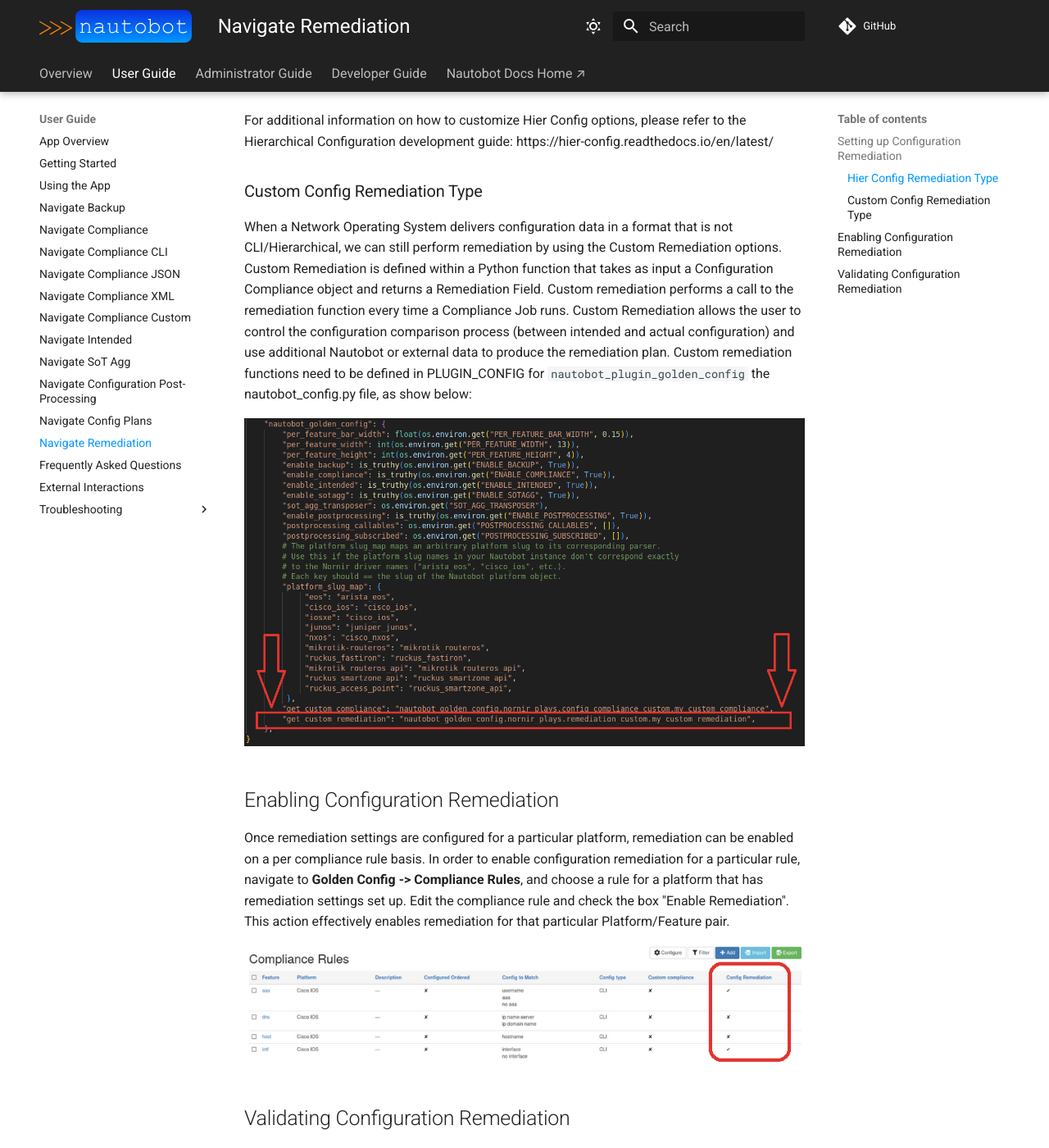
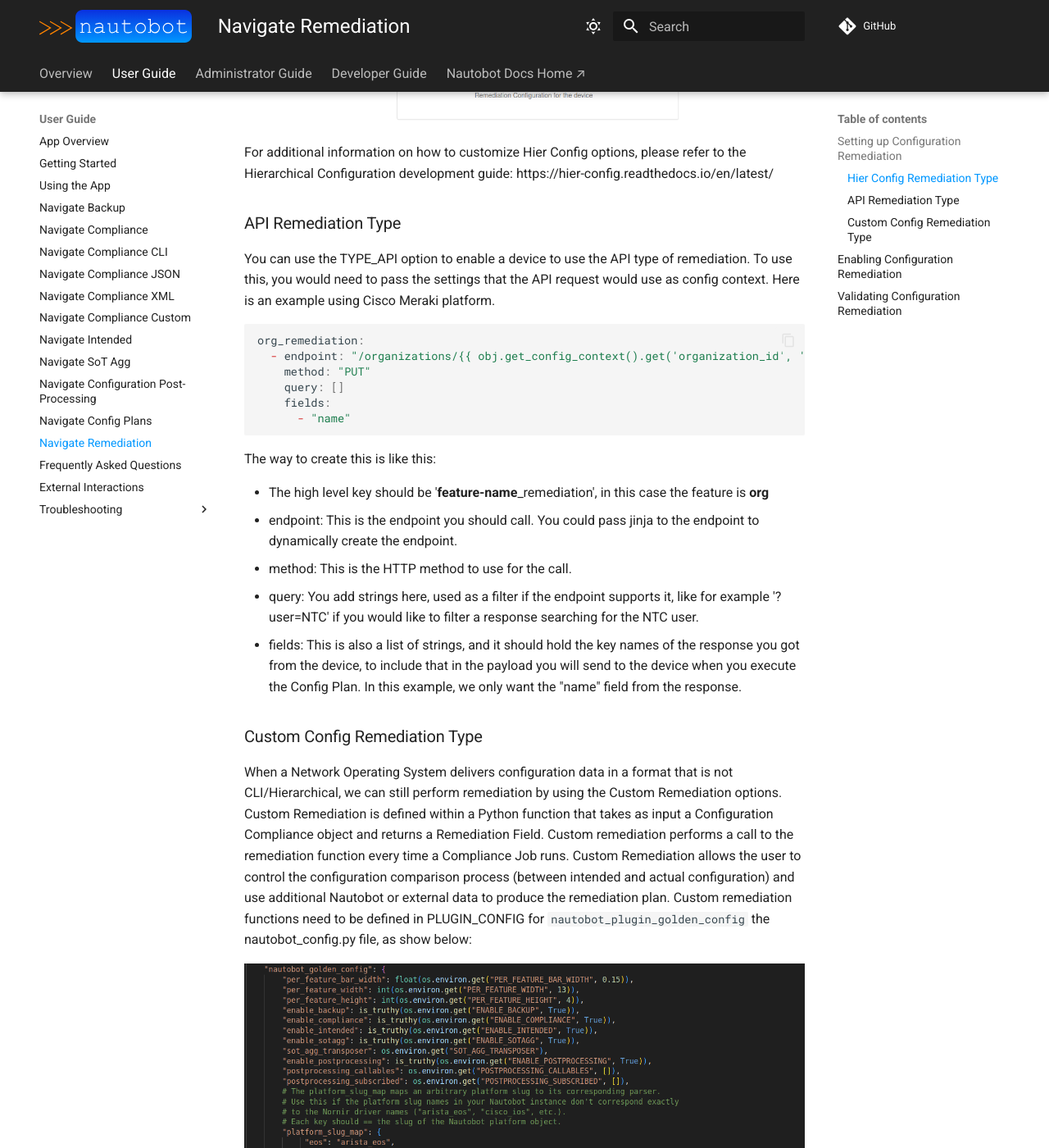
Before and after one commit to nautobot/nautobot-app-golden-config, an MkDocs documentation site: the page built from docs/user/app_feature_remediation.md, in a window 1280 px wide and 1400 px high, scrolled down 2018 px. Shown: the whole window at 82% size. Built offline with MkDocs 1.6.1 and Material for MkDocs 9.7.7, drawn with Linux system fonts in a browser that asks for light colours; comment, search, counter and statistics services are not loaded; some of the changed text lies outside the part shown.

Commit message:
adding documentation explaining how to use API remediation

````diff
--- a/docs/user/app_feature_remediation.md
+++ b/docs/user/app_feature_remediation.md
@@ -3,7 +3,6 @@
 Automated network configuration remediation is a systematic approach that leverages technology and processes to address and rectify configuration issues in network devices.
 It involves the use of the Golden Configuration app to understand the current configuration state, compare it against the intended configuration state, and automatically generate remediation data.
 Automated network configuration remediation improves efficiency by eliminating manual efforts and reducing the risk of human errors. It enables rapid response to security vulnerabilities, minimizes downtime, and enhances compliance with regulatory and industry standards.
-
 
 The current sources of data to generate remediating configuration are as follows:
 
@@ -15,10 +14,8 @@
 
 - The **Remediation** configuration of a specific Compliance Feature
 
-
 !!! note
-    The Intended, Missing and Extra configuration come from the [Configuration Compliance](./app_feature_compliance.md#compliance-details-view) object that is created when you run the [Perform Configuration Compliance Job](./app_feature_compliance.md#starting-a-compliance-job).
-
+The Intended, Missing and Extra configuration come from the [Configuration Compliance](./app_feature_compliance.md#compliance-details-view) object that is created when you run the [Perform Configuration Compliance Job](./app_feature_compliance.md#starting-a-compliance-job).
 
 ## Setting up Configuration Remediation
 
@@ -26,6 +23,7 @@
 Network device operating systems (Nautobot Platforms) can consume two different types of remediation, namely:
 
 - **HIERCONFIG remediation (CLI - hierarchical)**
+- **API remediation (API - JSON body)**
 - **Custom Remediation**
 
 ![Remediation Platform Settings](../images/remediation_settings_per_platform.png)
@@ -48,6 +46,28 @@
 For additional information on how to customize Hier Config options, please refer to the Hierarchical Configuration development guide:
 https://hier-config.readthedocs.io/en/latest/
 
+### API Remediation Type
+
+You can use the TYPE_API option to enable a device to use the API type of remediation. To use this, you would need to pass the settings
+that the API request would use as config context. Here is an example using Cisco Meraki platform.
+
+```json
+org_remediation:
+  - endpoint: "/organizations/{{ obj.get_config_context().get('organization_id', '')}}"
+    method: "PUT"
+    query: []
+    fields:
+      - "name"
+```
+
+The way to create this is like this:
+
+- The high level key should be '**feature-name**\_remediation', in this case the feature is **org**
+  - endpoint: This is the endpoint you should call. You could pass jinja to the endpoint to dynamically create the endpoint.
+  - method: This is the HTTP method to use for the call.
+  - query: You add strings here, used as a filter if the endpoint supports it, like for example '?user=NTC' if you would like to filter a response searching for the NTC user.
+  - fields: This is also a list of strings, and it should hold the key names of the response you got from the device, to include that in the payload you will send to the device when you execute the Config Plan. In this example, we only want the "name" field from the response.
+
 ### Custom Config Remediation Type
 
 When a Network Operating System delivers configuration data in a format that is not CLI/Hierarchical, we can still perform remediation by using the Custom Remediation options. Custom Remediation is defined within a Python function that takes as input a Configuration Compliance object and returns a Remediation Field.
@@ -61,7 +81,6 @@
 
 ![Enable Configuration Remediation per Feature](../images/remediation_enable_compliance_rule_feature.png)
 
-
 ## Validating Configuration Remediation
 
 Once remediation is configured for a particular Platform/Feature pair, it is possible to validate remediation operations by running a compliance job. Navigate to **Jobs -> Perform Configuration Compliance** and run a compliance job for a device that has remediation enabled. Verify that remediation data has been generated by navigating to **Golden Config -> Config Compliance**, select the device and check the compliance status for the feature with remediation enabled and the "Remediating Configuration" field, as shown below:
````
